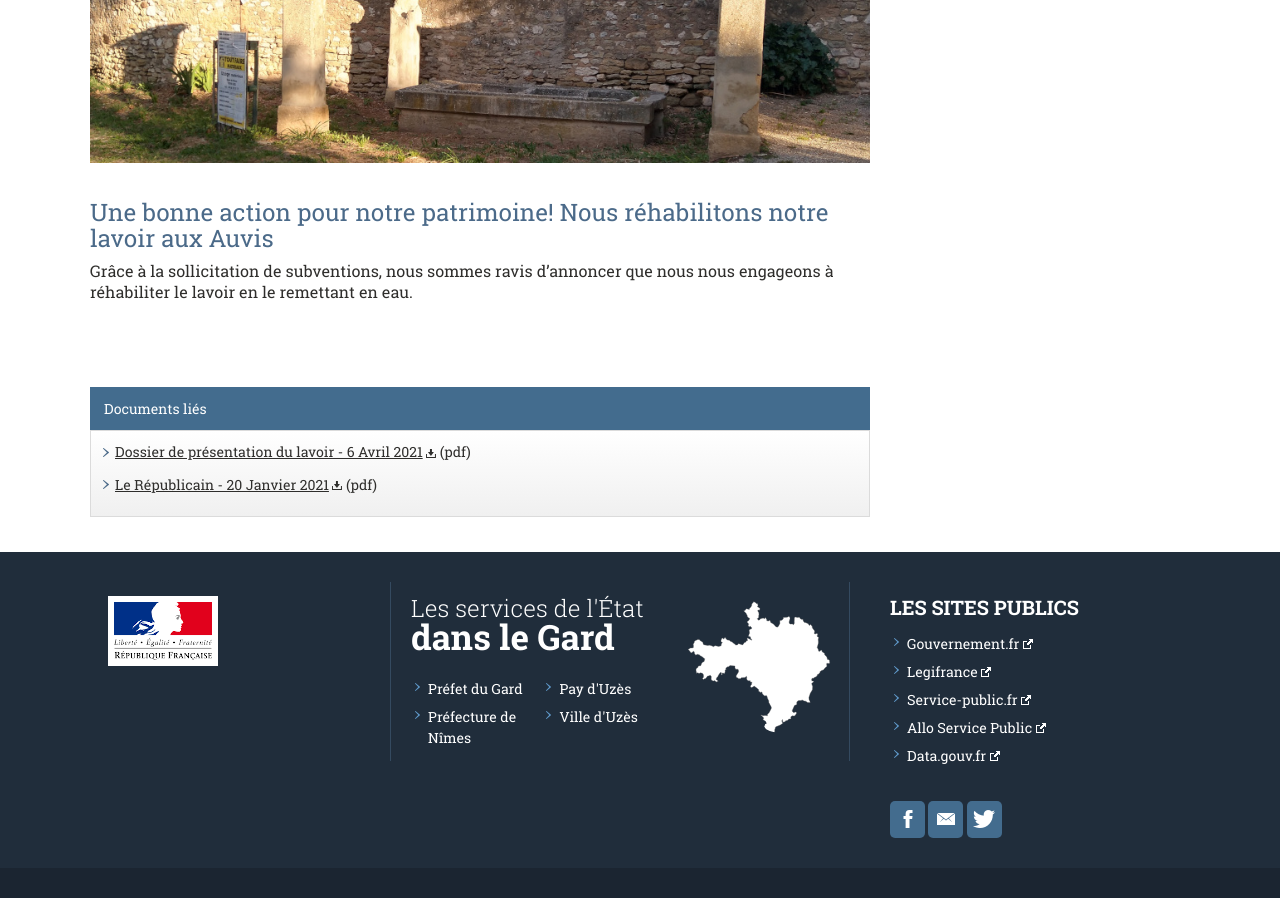
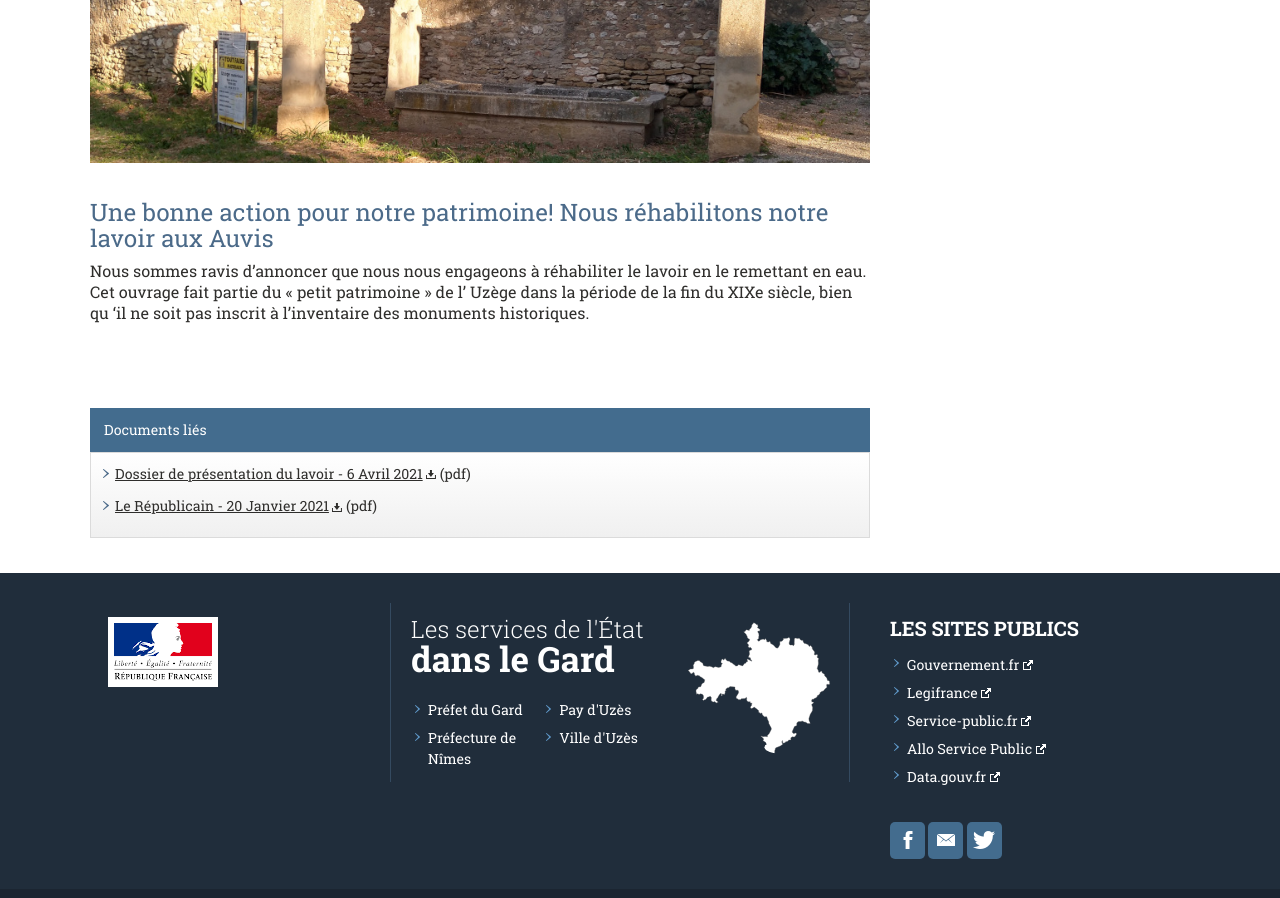
Before and after one commit to Flaux-Village/flaux-village.github.io, a Jekyll site: the page built from _actualites/lavoir.md, in a window 1280 px wide and 900 px high, scrolled down 486 px. Built offline with Jekyll 4.4.1, drawn with Linux system fonts in a browser that asks for light colours.

Commit message:
Update lavoir.md

```diff
--- a/_actualites/lavoir.md
+++ b/_actualites/lavoir.md
@@ -24,4 +24,4 @@ documents:
 
 # Une bonne action pour notre patrimoine! Nous réhabilitons notre lavoir aux Auvis<br>
 
-Grâce à la sollicitation de subventions, nous sommes ravis d'annoncer que nous nous engageons à réhabiliter le lavoir en le remettant en eau.
+Nous sommes ravis d'annoncer que nous nous engageons à réhabiliter le lavoir en le remettant en eau. Cet ouvrage fait partie du « petit patrimoine » de l’ Uzège dans la période de la fin du XIXe siècle, bien qu ‘il ne soit pas inscrit à l’inventaire des monuments historiques.
```
